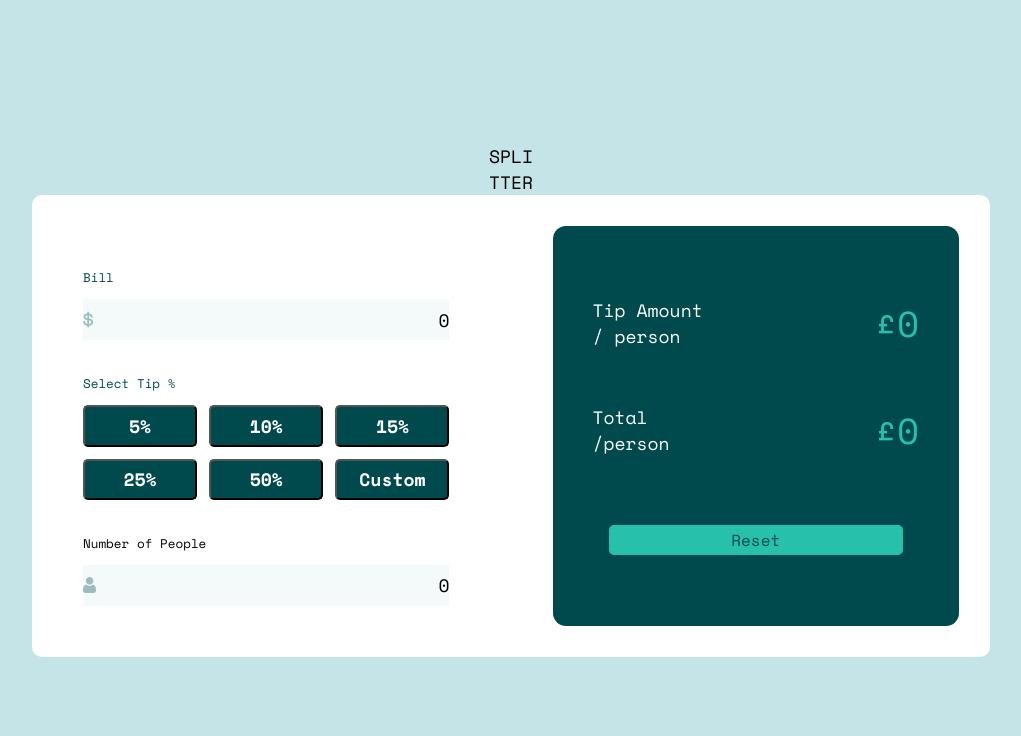
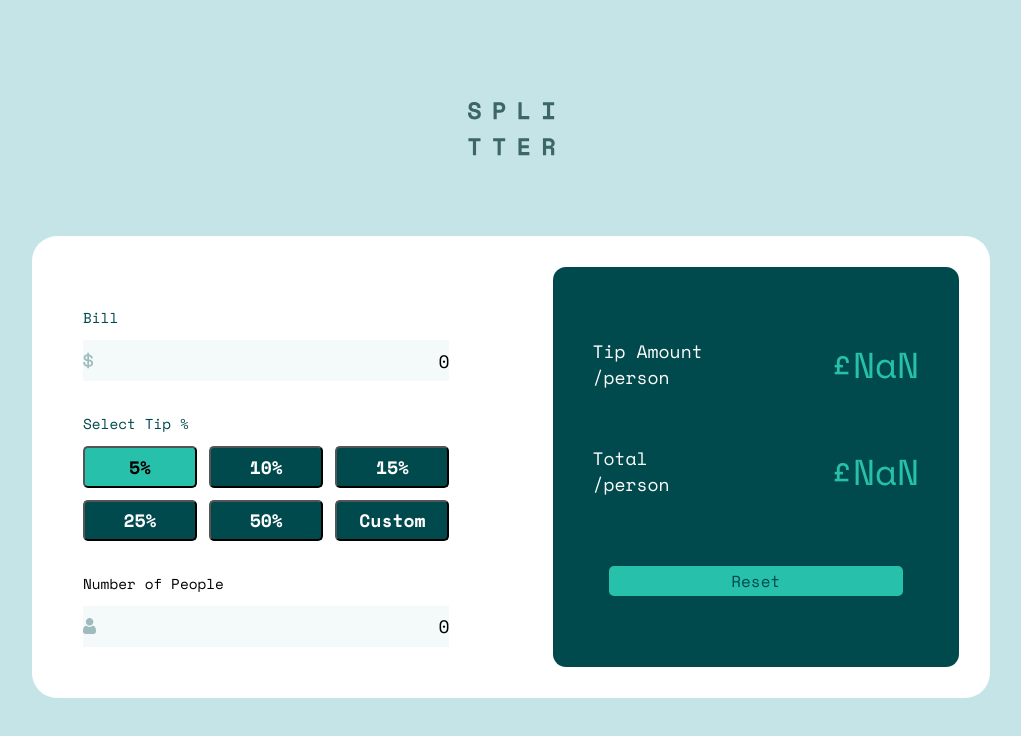
Before and after one commit to pdbayes/front-end-dev, a plain HTML site: page Tip Calculator/index.html in a window 1280 px wide. Both pictures are taken after a click on the button "5%". Shown: the whole page, without its empty margins (129-1150 px from the left). Drawn offline with nearby package versions, Linux system fonts and the light colour scheme.

Commit message:
More CSS changes

```diff
--- a/Tip Calculator/index.html
+++ b/Tip Calculator/index.html
@@ -19,41 +19,40 @@
 <body>
   <div class="wrapper">
     <div class='header'>
-      SPLI<br>
-      TTER
+      <img src="./images/logo.svg" alt="Logo">
     </div>
     <div class='container'>
 
 
       <div class='main-l'>
         <div class="innerl">
-          <div class ="bill">Bill</div>
+          <div class="bill">Bill</div>
           <div class="input-container-amount">
-            <input type="text" value="0"/>
-        </div>
+            <input id="amount-val" type="text" value="0" />
+          </div>
           <div class="tip">Select Tip %</div>
-          <button class = "fiveper perbut">5%</button>
-          <button class = "tenper perbut">10%</button>
-          <button class = "fifteenper perbut">15%</button>
-          <button class = "twentyfiveper perbut">25%</button>
-          <button class = "fifteyper perbut">50%</button>
-          <button class = "custper perbut">Custom</button>
+          <button class="fiveper perbut" id="fiveper" onclick="output(.05, 'fiveper');">5%</button>
+          <button class="tenper perbut" id="tenper" onclick="output(.1, 'tenper');">10%</button>
+          <button class="fifteenper perbut" id="fifteenper" onclick="output(.15, 'fifteenper');">15%</button>
+          <button class="twentyfiveper perbut" id="twentyfiveper" onclick="output(.25, 'twentyfiveper');">25%</button>
+          <button class="fifteyper perbut" id="fiftyper" onclick="output(.5, 'fiftyper');">50%</button>
+          <button class="custper perbut">Custom</button>
           <div class="people">Number of People</div>
           <div class="input-container-numpeople">
-            <input type="text" value="0"/>
-        </div>
+            <input id="num-people" type="text" value="0" />
+          </div>
 
         </div>
       </div>
       <div class="main-r">
         <div class="innerr">
-          <div class="narrowtl"> Tip Amount<br>/ person</div>
-          <div class="narrowtr">£0</div>
+          <div class="narrowtl"> Tip Amount<br>/person</div>
+          <div id="tip_amount" class="narrowtr">£0</div>
           <div class="narrowml"> Total<br>
             /person</div>
-          <div class="narrowmr">£0</div>
+          <div id="tot-pers" class="narrowmr">£0</div>
           <div class='bottom'>
-            <button type = 'button' class="button">Reset</button>
+            <button type='button' class="button">Reset</button>
           </div>
 
 
@@ -67,5 +66,29 @@
     </div>
   </div>
 </body>
+<script>
+
+  function output(tip, id) {
+    var elems = document.querySelectorAll(".perbut.active");
+
+    [].forEach.call(elems, function (el) {
+      el.classList.remove("active");
+    });
+    var x = document.getElementById(id);
+    // If "mystyle" exist, overwrite it with "mystyle2"
+    x.classList.add("active");
+
+    let locale = Intl.NumberFormat('en-GB', {
+      style: 'currency',
+      currency: 'GBP',
+    });
+    var value1 = document.getElementById('amount-val').value;
+    var value2 = document.getElementById('num-people').value;
+    var tip_amount = parseInt((value1 * tip) / parseInt(value2));
+    document.getElementById('tip_amount').innerHTML = locale.format(tip_amount);
+    var amount_per = (parseInt(value1) + parseInt(tip_amount)) / parseInt(value2)
+    document.getElementById('tot-pers').innerHTML = locale.format(amount_per);
+  }
+</script>
 
 </html>
--- a/Tip Calculator/style.css
+++ b/Tip Calculator/style.css
@@ -1,4 +1,4 @@
-*{
+* {
     font-family: 'Space Mono', monospace;
     font-size: 18px;
 }
@@ -8,6 +8,7 @@ body {
     background-color: hsl(185, 41%, 84%);
     font-size: 18px;
 }
+
 .wrapper {
     align-items: center;
     position: absolute;
@@ -15,6 +16,7 @@ body {
     top: 50vh;
     transform: translate(-50%, -50%);
 }
+
 .container {
     padding: 31px;
     background: white;
@@ -24,8 +26,8 @@ body {
     grid-template-columns: 1fr 1fr;
     gap: 83px;
     background-color: white;
-    border-radius: 10px;
-    max-width:1000px
+    border-radius: 25px;
+    max-width: 1000px
 }
 
 .header {
@@ -34,10 +36,11 @@ body {
     /* align-self: center; */
     display: grid;
     justify-content: center;
+    margin-bottom: 10vh;
 }
 
 .main-l {
-    display:grid;
+    display: grid;
     grid-column: 1;
     min-height: 0;
 
@@ -45,7 +48,7 @@ body {
 }
 
 .main-r {
-    display:grid;
+    display: grid;
     background-color: hsl(183, 100%, 15%);
     max-height: 100%;
     grid-column: 2;
@@ -53,6 +56,7 @@ body {
     font-size: .90rem;
     min-height: 0;
 }
+
 .innerr {
     display: grid;
     grid-template-areas: 'narrowtl narrowtr'
@@ -63,7 +67,7 @@ body {
 }
 
 .innerl {
-    display:grid;
+    display: grid;
     gap: 1.5vh;
     padding: 20px;
     grid-template-columns: 1fr 1fr 1fr;
@@ -72,7 +76,7 @@ body {
 }
 
 .bottom {
-    display:flex;
+    display: flex;
     align-items: center;
     justify-content: center;
     grid-area: bottom;
@@ -83,8 +87,8 @@ body {
 
 }
 
-.reset{
-    display:flex;
+.reset {
+    display: flex;
     align-items: center;
     justify-content: center;
     max-height: 240px;
@@ -93,8 +97,8 @@ body {
 
 }
 
-.narrowml{
-    display:flex;
+.narrowml {
+    display: flex;
     align-items: center;
     justify-content: flex-start;
     grid-area: narrowml;
@@ -102,33 +106,34 @@ body {
     color: white;
 }
 
-.narrowmr{
-    display:flex;
+.narrowmr {
+    display: flex;
     align-items: center;
     justify-content: flex-end;
     grid-area: narrowmr;
     max-height: 100px;
-    color:hsl(172, 67%, 45%);
+    color: hsl(172, 67%, 45%);
     font-size: 2rem;
 }
 
-.narrowtl{
-    display:flex;
+.narrowtl {
+    display: flex;
     align-items: center;
     justify-content: flex-start;
     grid-area: narrowtl;
     color: white;
 }
 
-.narrowtr{
-    display:flex;
+.narrowtr {
+    display: flex;
     align-items: center;
     justify-content: flex-end;
-    color:hsl(172, 67%, 45%);
+    color: hsl(172, 67%, 45%);
     font-size: 2rem;
     grid-area: narrowtr;
 }
-.button{
+
+.button {
     background-color: hsl(172, 67%, 45%);
     border: none;
     color: hsl(183, 100%, 15%);
@@ -143,56 +148,64 @@ body {
     align-items: center;
     justify-content: center;
 }
-.bill{
+
+.active {
+
+   background : rgb(38, 192, 171)!important;
+   color : black !important;
+}
+
+.bill {
     grid-row: 1;
     grid-column: 1/4;
     color: hsl(183, 100%, 15%);
-    font-size: 0.7rem;
+    font-size: 0.8rem;
     min-height: 0;
     display: flex;
     align-items: flex-end;
 }
 
-.tip{
+.tip {
     grid-row: 3;
     grid-column: 1/4;
     color: hsl(183, 100%, 15%);
-    font-size: 0.7rem;
+    font-size: 0.8rem;
     min-height: 0;
     display: flex;
     align-items: flex-end;
 }
 
-.fiveper{
+.fiveper {
     grid-row: 4;
     grid-column: 1;
 }
 
-.tenper{
+.tenper {
     grid-row: 4;
     grid-column: 2;
 }
 
-.fifteenper{
+.fifteenper {
     grid-row: 4;
     grid-column: 3;
 }
 
-.people{
+.people {
     grid-row: 6;
     grid-column: 1/4;
-    font-size: 0.7rem;
+    font-size: 0.8rem;
     min-height: 0;
     display: flex;
     align-items: flex-end;
 }
 
-.perbut{
+.perbut {
     background-color: hsl(183, 100%, 15%);
     border-radius: 5px;
     color: white;
     font-family: 'Space Mono', monospace;
-    font-weight: 700;;
+    font-weight: 700;
+    ;
 }
 
 .input-container-amount {
@@ -200,15 +213,19 @@ body {
     grid-row: 2;
     grid-column: 1/4;
     display: flex;
-   justify-content: center;
-   align-items:center;
+    justify-content: center;
+    align-items: center;
 
 }
-.input-container-amount input{
-    border:none;
+
+.input-container-amount input {
+    border: none;
     background: url('./images/icon-dollar.svg') no-repeat;
     background-position: left center;
-    padding:0;/*don't start input text directly from the edge*/;/*full width - grey on the side - 2*10px padding*/
+    padding: 0;
+    /*don't start input text directly from the edge*/
+    ;
+    /*full width - grey on the side - 2*10px padding*/
     text-align: right;
     max-width: 100%;
     min-width: 100%;
@@ -219,14 +236,16 @@ body {
     grid-row: 7;
     grid-column: 1/4;
     display: flex;
-   justify-content: center;
-   align-items:center;
+    justify-content: center;
+    align-items: center;
 }
-.input-container-numpeople input{
+
+.input-container-numpeople input {
     background: url('./images/icon-person.svg') no-repeat;
     background-position: left center;
-    border:none;
-    padding:0;/*don't start input text directly from the edge*/
+    border: none;
+    padding: 0;
+    /*don't start input text directly from the edge*/
     text-align: right;
     max-width: 100%;
     min-width: 100%;
```
